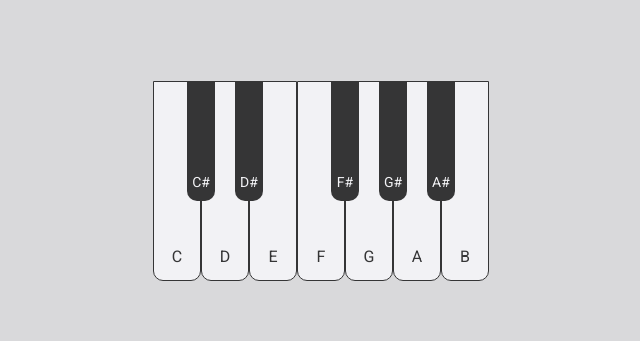
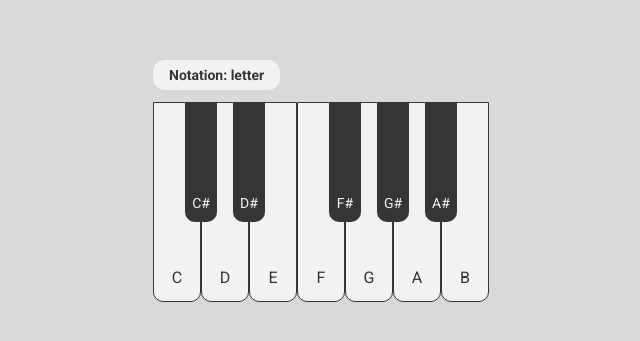
Before and after one commit to andrewgul/piano-trainer, a React (Vite) app: page / in a window 1280 px wide. Shown: the part 219-560 px from the top of the page, without its empty margins (319-959 px from the left). Built offline with nearby package versions, Linux system fonts and the light colour scheme.

Commit message:
feat: switch notation

```diff
--- a/src/App.tsx
+++ b/src/App.tsx
@@ -1,7 +1,17 @@
 import * as React from 'react';
 import { Piano } from './components/Piano';
 import './main.scss';
+import { Button } from './components/Button/Button';
 
 export const App = (): React.ReactElement => {
-  return <Piano />;
+  const [notation, setNotation] = React.useState<'letter' | 'solfedge'>('letter');
+
+  return (
+    <>
+      <div style={{ marginBottom: '12px' }}>
+        <Button onClick={() => setNotation(value => value === 'letter' ? 'solfedge' : 'letter')}>Notation: {notation}</Button>
+      </div>
+      <Piano notation={notation} />
+    </>
+  );
 };
--- /dev/null
+++ b/src/components/Button/Button.module.scss
@@ -0,0 +1,31 @@
+@import '../../styles/colors.scss';
+
+.button {
+  display: inline-flex;
+  align-items: center;
+  justify-content: center;
+  padding: 8px 16px;
+  font-size: 14px;
+  font-weight: 600;
+  text-align: center;
+  text-decoration: none;
+  border-radius: 12px;
+  background-color: $white;
+  color: $black;
+  cursor: pointer;
+  transition: background-color 0.3s, color 0.3s, border 0.3s;
+
+  &:hover {
+    background-color: lighten($white, 6%);
+  }
+
+  &:active {
+    background-color: lighten($white, 10%);
+  }
+
+  &:disabled {
+    background-color: $gray-light;
+    color: $gray-dark;
+    cursor: not-allowed;
+  }
+}
--- /dev/null
+++ b/src/components/Button/Button.tsx
@@ -0,0 +1,9 @@
+import * as React from 'react';
+
+import s from './Button.module.scss';
+
+export const Button = (props: React.DetailedHTMLProps<React.ButtonHTMLAttributes<HTMLButtonElement>, HTMLButtonElement>): React.ReactElement => {
+  return (
+    <button className={s.button} {...props} />
+  );
+};
--- a/src/components/Piano/Octave/Key/Key.tsx
+++ b/src/components/Piano/Octave/Key/Key.tsx
@@ -1,8 +1,9 @@
 import * as React from 'react';
-import { KeyColor, Note } from '../../../../config/music';
+import { KeyColor, Note, NOTES_SOLFEGE_NOTATION_MAP } from '../../../../config/music';
 import { playNote } from '../../../../utils/playNote';
 import s from './Key.module.scss';
 import clsx from 'clsx';
+import { usePianoContext } from '../../context';
 
 type Props = {
   value: Note;
@@ -12,9 +13,11 @@ type Props = {
 };
 
 export const Key = ({ value, color, className, style }: Props): React.ReactElement => {
+  const { notation } = usePianoContext();
+
   return (
     <div className={clsx(s.key, className, s[`key_${color}`])} onClick={() => playNote(value)} style={style}>
-      <div className={clsx(s.value, s[`value_${color}`])}>{value}</div>
+      <div className={clsx(s.value, s[`value_${color}`])}>{notation === 'letter' ? value : NOTES_SOLFEGE_NOTATION_MAP[value]}</div>
     </div>
   );
 };
--- a/src/components/Piano/Piano.module.scss
+++ b/src/components/Piano/Piano.module.scss
@@ -1,14 +1,5 @@
 @import '../../styles/colors.scss';
 @import '../../styles/vars.scss';
-
-.container {
-  width: 100%;
-  min-height: 100vh;
-  background: $gray-light;
-  display: flex;
-  justify-content: center;
-  align-items: center;
-}
 
 .piano {
   // overflow-x: scroll;
--- a/src/components/Piano/Piano.tsx
+++ b/src/components/Piano/Piano.tsx
@@ -1,11 +1,18 @@
 import * as React from 'react';
 import s from './Piano.module.scss';
 import { Octave } from './Octave';
+import { PianoContext } from './context';
 
-export const Piano = (): React.ReactElement => {
+type Props = {
+  notation?: 'letter' | 'solfedge';
+};
+
+export const Piano = ({ notation = 'letter' }: Props): React.ReactElement => {
   return (
-    <div className={s.container}>
-      <Octave />
-    </div>
+    <PianoContext.Provider value={{ notation }}>
+      <div className={s.container}>
+        <Octave />
+      </div>
+    </PianoContext.Provider>
   );
 };
--- /dev/null
+++ b/src/components/Piano/context.ts
@@ -0,0 +1,17 @@
+import * as React from 'react';
+
+type PianoContextValue = {
+  notation: 'letter' | 'solfedge';
+};
+
+export const PianoContext = React.createContext<PianoContextValue>({ notation: 'letter' });
+
+export const usePianoContext = () => {
+  const context = React.useContext(PianoContext);
+
+  if (!context) {
+    throw new Error('Out of PianoContext');
+  }
+
+  return context;
+};
--- a/src/config/music.ts
+++ b/src/config/music.ts
@@ -13,6 +13,24 @@ export const NOTES = [
   'B',
 ] as const;
 
+/**
+ * @todo make flexible
+ */
+export const NOTES_SOLFEGE_NOTATION_MAP: Record<Note, string> = {
+  C: 'Do',
+  'C#': 'Do#',
+  D: 'Re',
+  'D#': 'Re#',
+  E: 'Mi',
+  F: 'Fa',
+  'F#': 'Fa#',
+  G: 'Sol',
+  'G#': 'Sol#',
+  A: 'La',
+  'A#': 'La#',
+  B: 'Ti',
+};
+
 export type Note = (typeof NOTES)[number];
 
 export type KeyColor = 'black' | 'white';
--- a/src/main.scss
+++ b/src/main.scss
@@ -55,9 +55,29 @@ table {
   box-sizing: border-box;
 }
 
+button {
+  all: unset;
+  display: inline-flex;
+  align-items: center;
+  justify-content: center;
+  cursor: pointer;
+  background: none;
+  border: none;
+  text-align: center;
+  font: inherit;
+  outline: none;
+  padding: 0;
+}
+
 /* Improve default font rendering */
 body {
   font-family: 'Roboto', Arial, Helvetica, sans-serif;
   -webkit-font-smoothing: antialiased;
   -moz-osx-font-smoothing: grayscale;
+  width: 100%;
+  min-height: 100vh;
+  background: #D9D9DB;
+  display: flex;
+  justify-content: center;
+  align-items: center;
 }
--- a/src/styles/vars.scss
+++ b/src/styles/vars.scss
@@ -1,4 +1,4 @@
 $white-note-width: 48px;
-$black-note-width: 28px;
+$black-note-width: 32px;
 $white-note-height: 200px;
 $black-note-height: 120px;
```
